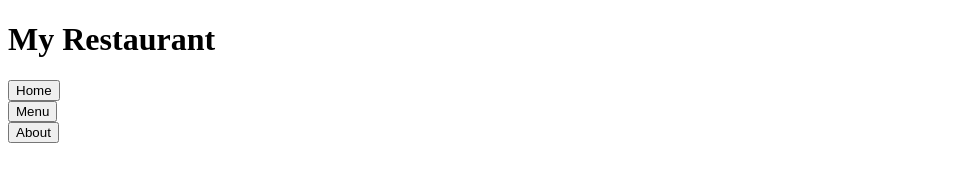
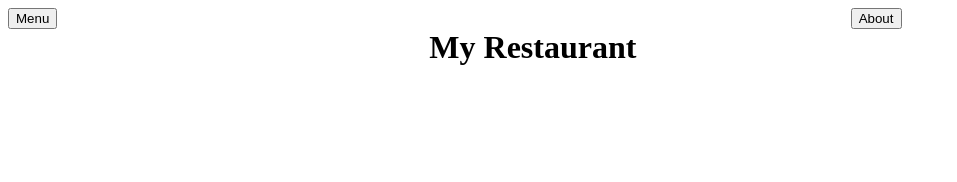
Before and after one commit to Developer9719/RestaurantPage, a website built with webpack: page src/template.html in a window 1280 px wide. Shown: the whole page, without its empty margins (0-957 px from the left). Built offline with nearby package versions, Linux system fonts and the light colour scheme.

Commit message:
Added stylesheet to script

```diff
--- /dev/null
+++ b/src/basicLayoutStyles.css
@@ -0,0 +1,4 @@
+.nav {
+    display: grid;
+    grid-template-columns: 1fr 1fr 1fr;
+}
--- a/src/index.js
+++ b/src/index.js
@@ -1,4 +1,9 @@
 // console.log("Test. Script is running.");
+/**
+ * This is the webpack entry point. It uses exported functions from pageLoad.js and imports it here to display the
+ * page dynamically.
+ *
+ */
 
 import { loadPage } from "./pageLoad.js";
 
--- a/src/pageLoad.js
+++ b/src/pageLoad.js
@@ -1,3 +1,5 @@
+import './basicLayoutStyles.css'; // Connecting CSS
+
 export function loadPage() {
     // Creates the basic structure of the webpage
     const content = document.getElementById("content");
--- a/src/template.html
+++ b/src/template.html
@@ -6,14 +6,11 @@
     <title>Restaurant Project</title>
 </head>
 <body>
-    <header>
-        <h1>My Restaurant</h1>
-        <nav>
-            <button>Home</button>
-        </nav>
+    <header class="nav">
         <nav>
             <button>Menu</button>
         </nav>
+        <h1>My Restaurant</h1>
         <nav>
             <button>About</button>
         </nav>
```
